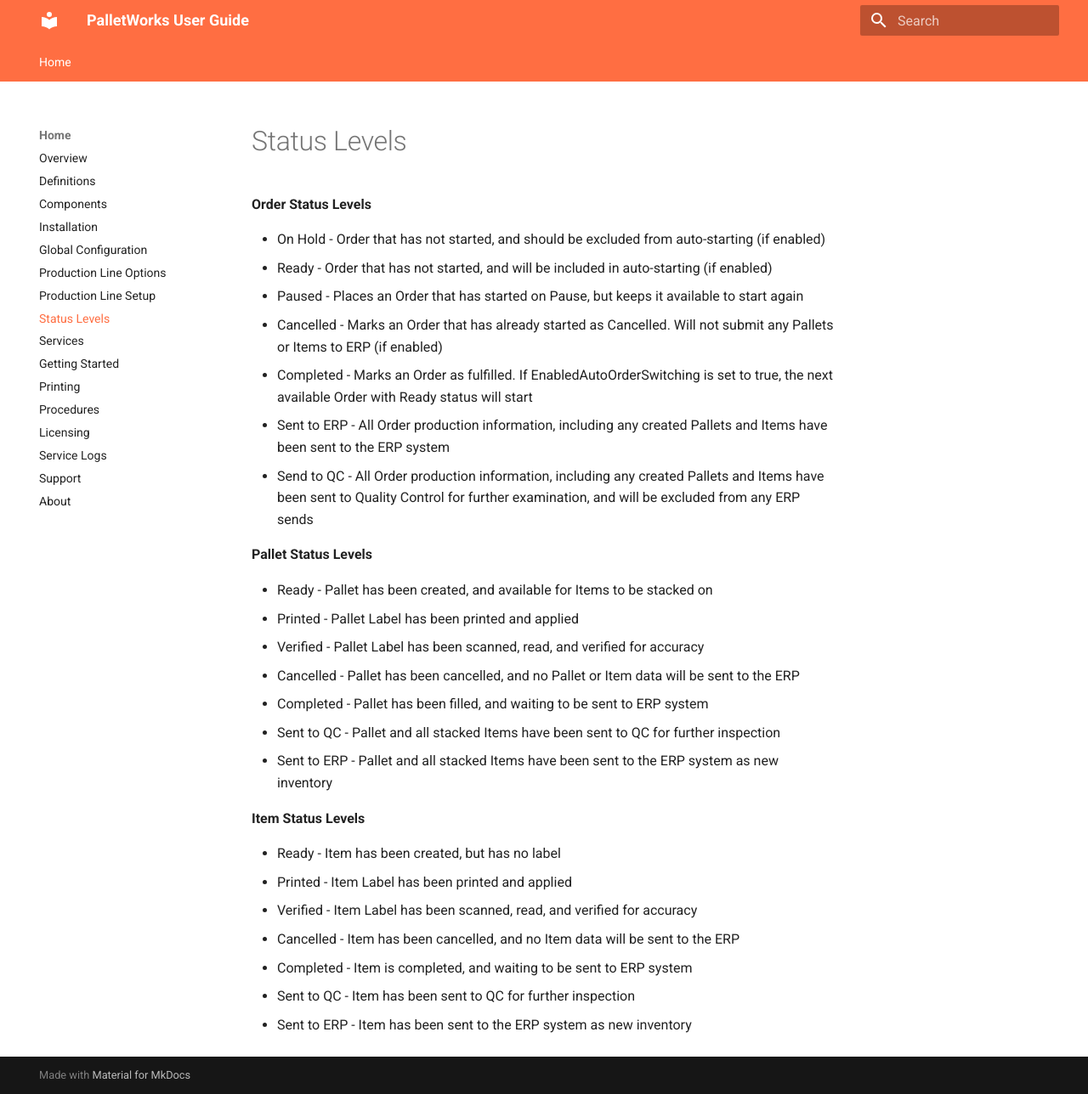
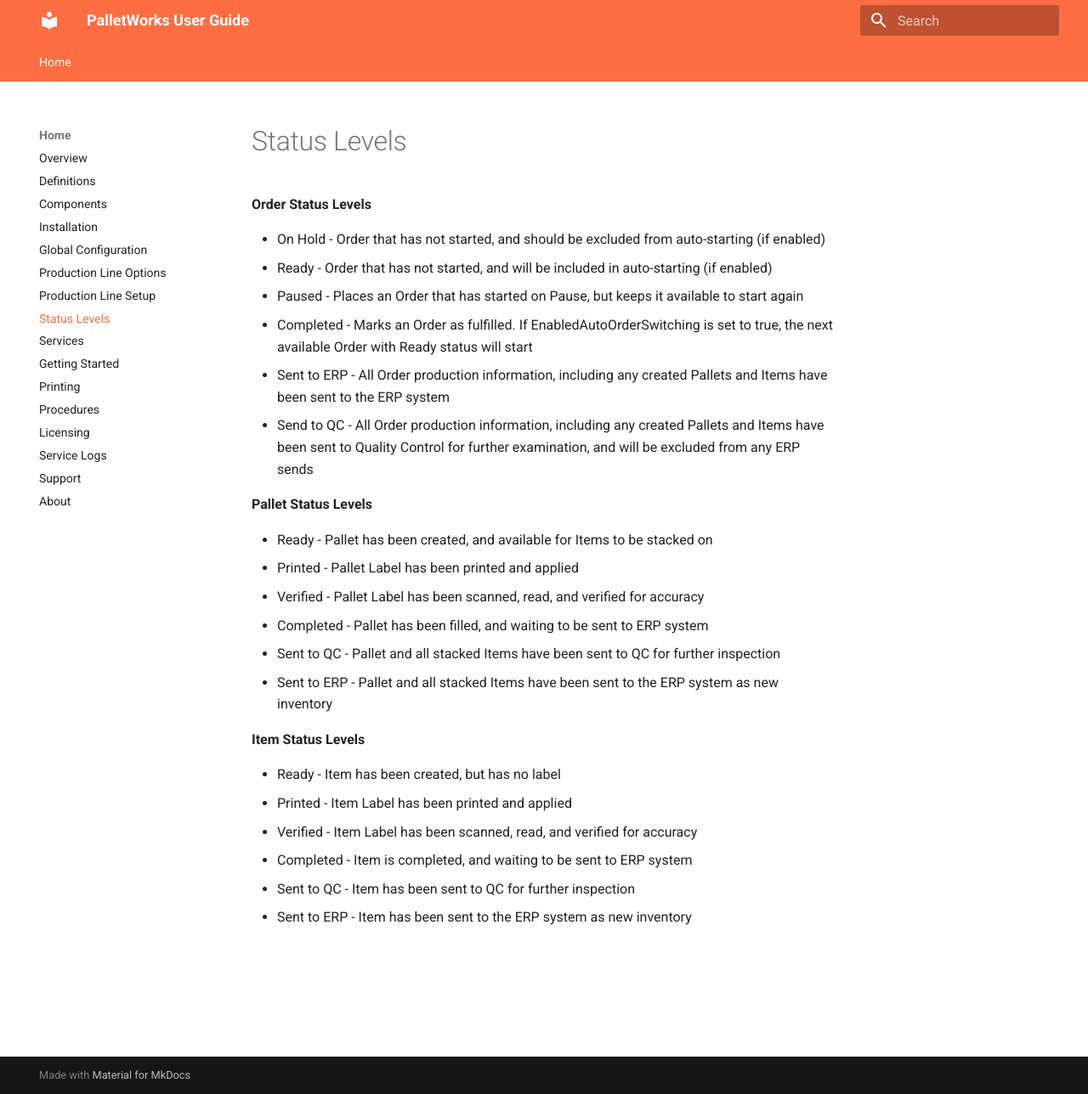
Before and after one commit to cybertrol-engineering/CE.PalletWorks.Documentation, an MkDocs documentation site: the page built from docs/statuslevels.md, in a window 1280 px wide and 1288 px high. Shown: the whole window at 85% size. Built offline with MkDocs 1.6.1 and Material for MkDocs 9.7.7, drawn with Linux system fonts in a browser that asks for light colours.

```diff
--- a/docs/statuslevels.md
+++ b/docs/statuslevels.md
@@ -3,7 +3,6 @@
     <li>On Hold - Order that has not started, and should be excluded from auto-starting (if enabled)</li>
     <li>Ready - Order that has not started, and will be included in auto-starting (if enabled)</li>
     <li>Paused - Places an Order that has started on Pause, but keeps it available to start again</li>
-    <li>Cancelled - Marks an Order that has already started as Cancelled. Will not submit any Pallets or Items to ERP (if enabled)</li>
     <li>Completed - Marks an Order as fulfilled. If EnabledAutoOrderSwitching is set to true, the next available Order with Ready status will start</li>
     <li>Sent to ERP - All Order production information, including any created Pallets and Items have been sent to the ERP system</li>
     <li>Send to QC - All Order production information, including any created Pallets and Items have been sent to Quality Control for further examination, and will be excluded from any ERP sends</li>
@@ -14,7 +13,6 @@
     <li>Ready - Pallet has been created, and available for Items to be stacked on</li>
     <li>Printed - Pallet Label has been printed and applied</li>
     <li>Verified - Pallet Label has been scanned, read, and verified for accuracy</li>
-    <li>Cancelled - Pallet has been cancelled, and no Pallet or Item data will be sent to the ERP</li>
     <li>Completed - Pallet has been filled, and waiting to be sent to ERP system</li>
     <li>Sent to QC - Pallet and all stacked Items have been sent to QC for further inspection</li>
     <li>Sent to ERP - Pallet and all stacked Items have been sent to the ERP system as new inventory</li>
@@ -25,7 +23,6 @@
     <li>Ready - Item has been created, but has no label</li>
     <li>Printed - Item Label has been printed and applied</li>
     <li>Verified - Item Label has been scanned, read, and verified for accuracy</li>
-    <li>Cancelled - Item has been cancelled, and no Item data will be sent to the ERP</li>
     <li>Completed - Item is completed, and waiting to be sent to ERP system</li>
     <li>Sent to QC - Item has been sent to QC for further inspection</li>
     <li>Sent to ERP - Item has been sent to the ERP system as new inventory</li>
```
Also changed, not shown: docs/configuration.md (+0 -5 lines), docs/productionlineoptions.md (+4 -4 lines).
